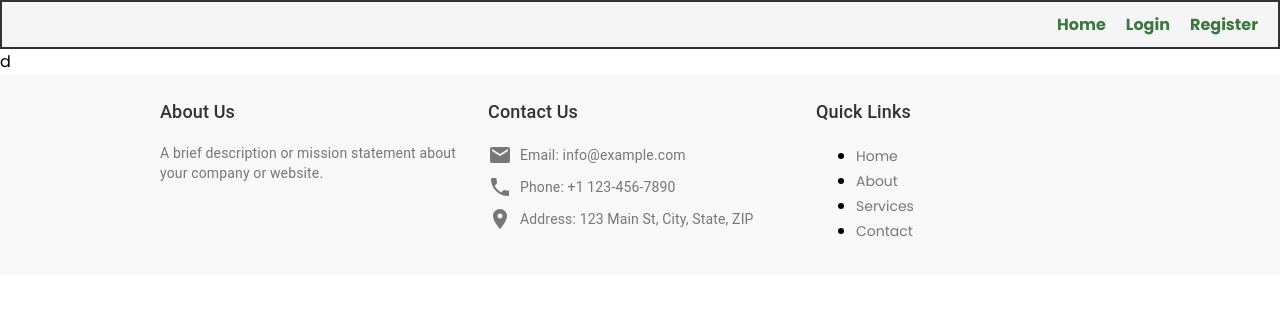
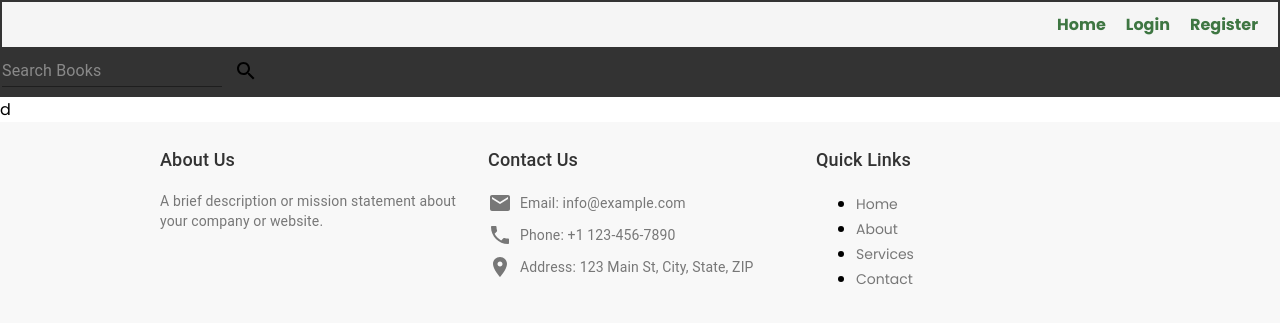
Before and after one commit to axewhyzed/bookstore-react, a React (Create React App) app: page / in a window 1280 px wide. Shown: the top 324 px of the page. Built offline with nearby package versions, Linux system fonts and the light colour scheme.

Commit message:
Added Book Search feature

```diff
--- a/src/components/header/Header.jsx
+++ b/src/components/header/Header.jsx
@@ -3,19 +3,74 @@ import { NavLink } from "react-router-dom";
 import "./headerStyles.css";
 import { RoutePaths } from "../../utils/enum";
 import bookService from "../../services/book.service";
-import { toast } from "react-toastify";
+import "react-toastify/dist/ReactToastify.css";
+import { useState } from "react";
+import SearchIcon from "@material-ui/icons/Search";
+import { makeStyles } from "@material-ui/core/styles";
+import { Typography, TextField, IconButton, Card, CardContent} from "@material-ui/core";
+
+const useStyles = makeStyles((theme) => ({
+  searchContainer: {
+    display: "flex",
+    alignItems: "center",
+    marginRight: theme.spacing(2),
+  },
+  searchInput: {
+    color: "#fff",
+  },
+  resultContainer: {
+    position: "absolute",
+    top: "100%",
+    left: 0,
+    width: "100%",
+    maxHeight: "300px",
+    overflowY: "auto",
+    backgroundColor: "#fff",
+    boxShadow: "0px 0px 5px rgba(0, 0, 0, 0.2)",
+    zIndex: 999,
+    padding: theme.spacing(1),
+  },
+  resultCard: {
+    display: "flex",
+    alignItems: "center",
+    marginBottom: theme.spacing(1),
+    padding: theme.spacing(1),
+  },
+  resultImage: {
+    width: 60,
+    height: 90,
+    objectFit: "cover",
+    borderRadius: theme.spacing(1),
+    marginRight: theme.spacing(2),
+  },
+  resultDetails: {
+    flex: 1,
+    marginLeft: theme.spacing(2),
+  },
+  resultName: {
+    fontWeight: "bold",
+    fontSize: 14,
+  },
+  resultDescription: {
+    fontSize: 12,
+    color: theme.palette.text.secondary,
+  },
+  resultPrice: {
+    fontSize: 12,
+    color: theme.palette.text.secondary,
+  },
+}));
 
 const Header = () => {
-  const initialValues = {
-    searchText: "",
-  };
+  const classes = useStyles();
+  const [searchText, setSearchText] = useState("");
+  const [searchResults, setSearchResults] = useState([]);
 
-  const handleSearch = async (values) => {
+  const handleSearch = async () => {
     try {
-      console.log("Submitted:", values);
-      bookService.search(values).then((res) => {
-        toast.success("Successfully Searched");
-      });
+      const result = await bookService.searchBook(searchText);
+      console.log("Submitted:", result);
+      setSearchResults(result);
     } catch (error) {
       console.log(error);
       // Handle any errors that occur during the search
@@ -34,6 +89,46 @@ const Header = () => {
           Register
         </NavLink>
       </nav>
+      <div className={classes.searchContainer}>
+        <TextField
+          value={searchText}
+          onChange={(e) => setSearchText(e.target.value)}
+          placeholder="Search Books"
+          InputProps={{
+            className: classes.searchInput,
+          }}
+        />
+        <IconButton color="inherit" onClick={handleSearch}>
+          <SearchIcon />
+        </IconButton>
+      </div>
+      {searchResults.length > 0 && (
+        <div className={classes.resultsContainer}>
+        <Typography variant="h6">Search Results:</Typography>
+        <div className={classes.resultsList}>
+          {searchResults.map((result) => (
+            <Card key={result.id} className={classes.resultCard}>
+              <img
+                src={result.base64image}
+                alt="book-pic"
+                className={classes.resultImage}
+              />
+              <CardContent className={classes.resultDetails}>
+                <Typography variant="h6" className={classes.resultName}>
+                  {result.name}
+                </Typography>
+                <Typography variant="body2" className={classes.resultDescription}>
+                  {result.description}
+                </Typography>
+                <Typography variant="body2" className={classes.resultPrice}>
+                  Price: {result.price}
+                </Typography>
+              </CardContent>
+            </Card>
+          ))}
+        </div>
+      </div>
+      )}
     </header>
   );
 };
```
